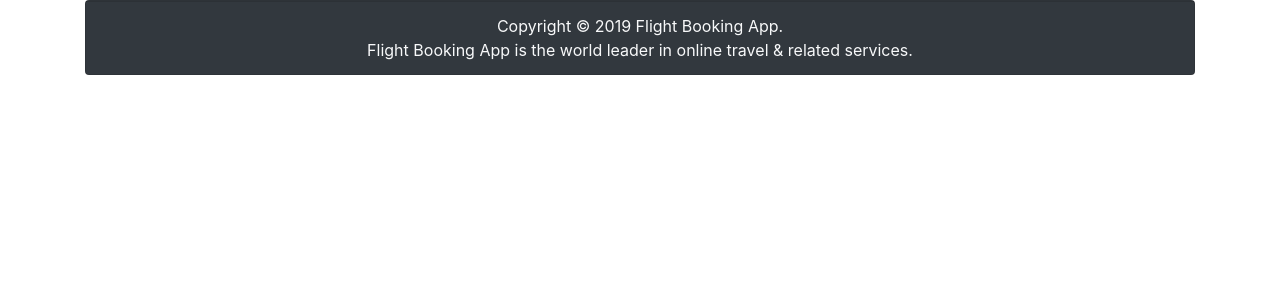
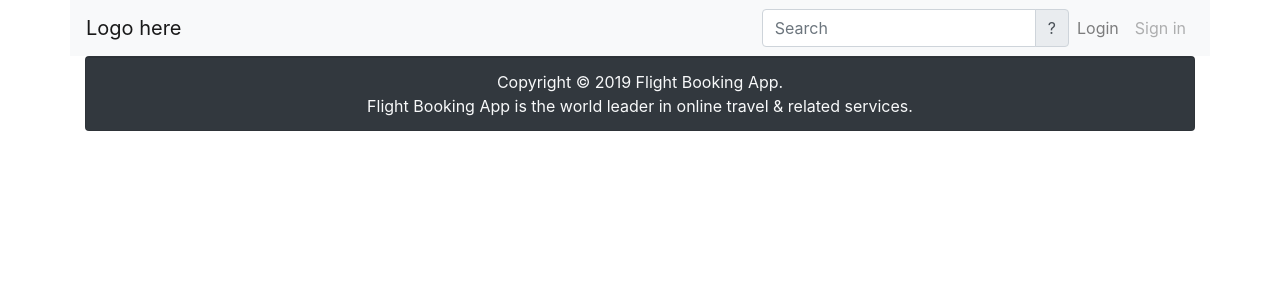
Before and after one commit to adirozaq8/flight-app, a React (Create React App) app in the folder client/: page / in a window 1280 px wide. Shown: the top 300 px of the page. Built offline with nearby package versions, Linux system fonts and the light colour scheme.

Commit message:
basic navbar component

```diff
--- a/client/src/App.js
+++ b/client/src/App.js
@@ -1,9 +1,11 @@
-import React from 'react';
-import Footer from './Footer'
+import React from "react";
+import Navbar from "./components/navbar/navbar";
+import Footer from "./Footer";
 
 function App() {
   return (
     <div>
+      <Navbar />
       {/* Header Section */}
 
       {/* Footer Section */}
--- /dev/null
+++ b/client/src/components/navbar/navbar.jsx
@@ -0,0 +1,55 @@
+import React from "react";
+
+function Navbar() {
+  return (
+    <div>
+      <nav class="container navbar navbar-expand-sm navbar-light bg-light">
+        <a href="" class="navbar-brand">
+          Logo here
+        </a>
+        <button
+          class="navbar-toggler"
+          data-toggle="collapse"
+          data-target="#myNav1"
+        >
+          <span class="navbar-toggler-icon"></span>
+        </button>
+        <div
+          class="collapse navbar-collapse justify-content-between"
+          id="myNav1"
+        >
+          <ul class="navbar-nav ml-auto">
+            <form action="" class="form-inline">
+              <div class="input-group">
+                <input
+                  type="text"
+                  class="form-control"
+                  placeholder="Search"
+                  aria-label="Search"
+                  aria-describedby="basic-addon1"
+                />
+                <div class="input-group-append">
+                  <span class="input-group-text" id="basic-addon1">
+                    ?
+                  </span>
+                </div>
+              </div>
+            </form>
+            <li class="nav-item">
+              <a href="#" class="nav-link">
+                Login
+              </a>
+            </li>
+            <li class="nav-item">
+              <a href="#" class="nav-link disabled">
+                Sign in
+              </a>
+            </li>
+          </ul>
+        </div>
+      </nav>
+    </div>
+  );
+}
+
+export default Navbar;
```
Also changed, not shown: client/src/components/navbar/navbar.css (added).
